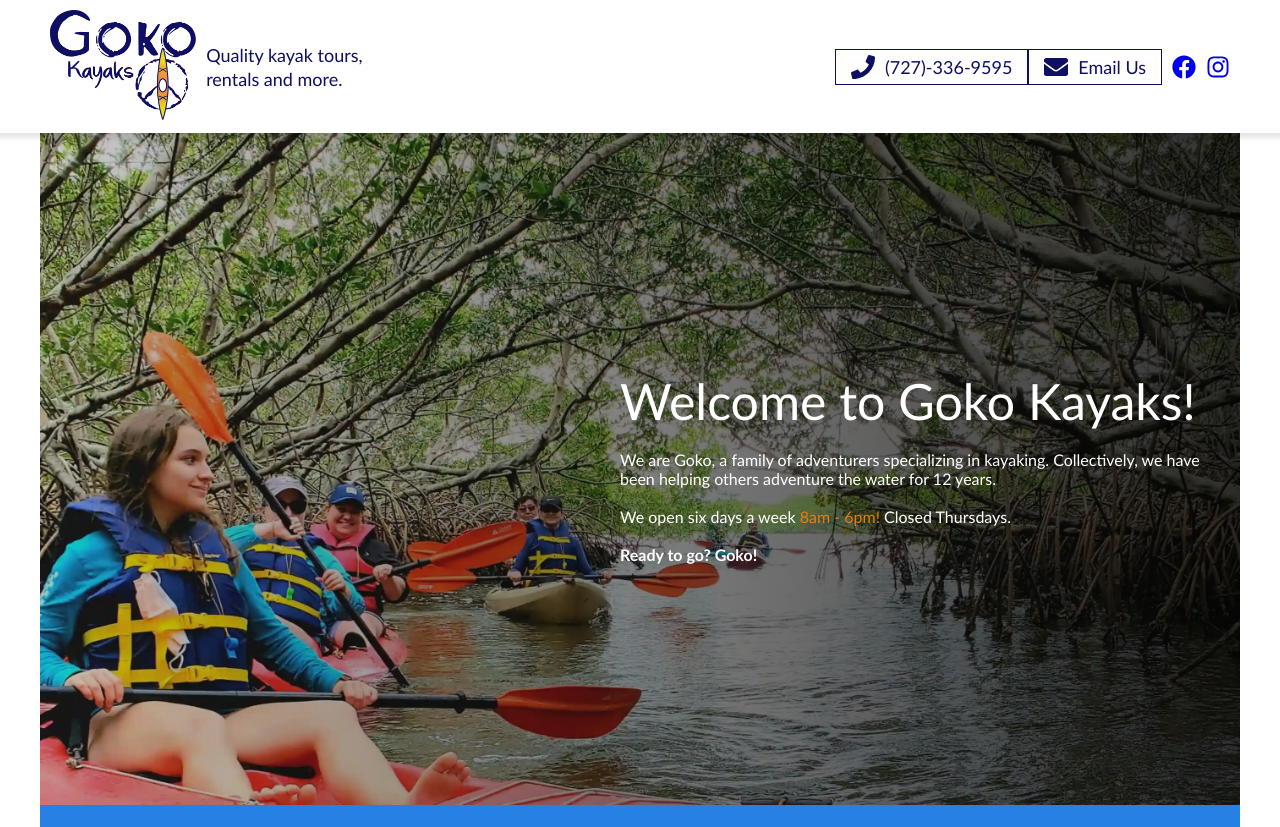
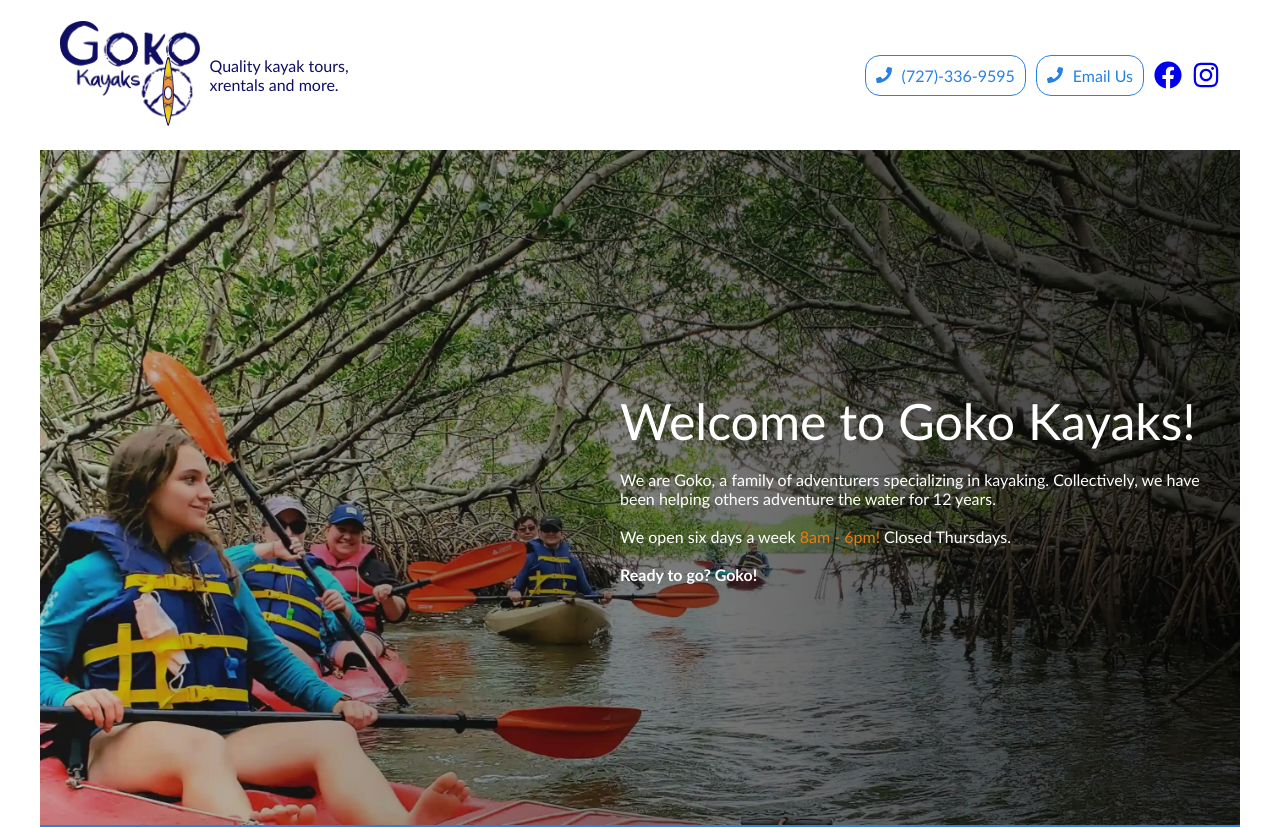
Before and after one commit to gokokayaks/goko-kayaks, a React app: page / in a window 1280 px wide. Shown: the top 827 px of the page. Built offline with nearby package versions, Linux system fonts and the light colour scheme; the HTML template or start-up script is replaced by a standard one.

Commit message:
fixed a few bugs and address feedback

```diff
--- /dev/null
+++ b/src/components/contact-item/contact-item.tsx
@@ -0,0 +1,64 @@
+import React, { FC } from 'react';
+import { FaPhone } from 'react-icons/fa';
+import styled from 'styled-components';
+import { Colors } from '../../common/styles/colors';
+import { Text } from '../text';
+
+interface ContactItemProps {
+  inverted: boolean;
+}
+
+export const ContactItem = styled.a<ContactItemProps>`
+  border: 1px solid ${(props) => (props.inverted ? Colors.white : Colors.blue)};
+  border-radius: 15px;
+  display: flex;
+  align-items: center;
+  padding: 10px;
+  text-decoration: none;
+  color: ${(props) => (props.inverted ? Colors.white : Colors.blue)};
+
+  :hover {
+    background-color: ${(props) => (props.inverted ? Colors.white : Colors.blue)};
+    color: ${(props) => (props.inverted ? Colors.blue : Colors.white)};
+
+    p {
+      color: ${(props) => (props.inverted ? Colors.blue : Colors.white)};
+    }
+  }
+
+  svg {
+    margin-right: 10px;
+  }
+
+  p {
+    color: ${(props) => (props.inverted ? Colors.white : Colors.blue)};
+  }
+`;
+
+interface ContactProps {
+  useWords?: boolean;
+  inverted?: boolean;
+  className?: string;
+}
+
+export const Email: FC<ContactProps> = ({ useWords = false, className, inverted = false }) => {
+  const text = useWords ? 'Email Us' : 'gokokayaks@gmail.com';
+
+  return (
+    <ContactItem href="mailto:gokokayaks@gmail.com" className={className} inverted={inverted}>
+      <FaPhone />
+      <Text type="paragraph">{text}</Text>
+    </ContactItem>
+  );
+};
+
+export const Phone: FC<ContactProps> = ({ useWords = false, className, inverted = false }) => {
+  const text = useWords ? 'Call Us' : '(727)-336-9595';
+
+  return (
+    <ContactItem href="tel:7273369595" className={className} inverted={inverted}>
+      <FaPhone />
+      <Text type="paragraph">{text}</Text>
+    </ContactItem>
+  );
+};
--- /dev/null
+++ b/src/components/contact-item/index.ts
@@ -0,0 +1 @@
+export { Phone, Email } from './contact-item';
--- a/src/components/nav/nav.styles.ts
+++ b/src/components/nav/nav.styles.ts
@@ -1,130 +1,86 @@
 import styled from 'styled-components';
 import { device } from '../../common/styles/breakpoints';
 import { Colors } from '../../common/styles/colors';
+import { Phone } from '../contact-item';
+import { Image } from '../image';
 
-export const NavContainer = styled.div`
-  height: 130px;
-  width: 100%;
+const heightDesktop = 150;
+const heightMobile = 140;
+
+export const NavSpacer = styled.div`
+  height: ${heightMobile}px;
+
+  @media only screen and ${device.tablet} {
+    height: ${heightDesktop}px;
+  }
 `;
 
-interface NavContentsProps {
-  isNavFullSize: boolean;
-  shouldAnimate: boolean;
-}
-
-export const NavContentsWrapper = styled.div`
+export const NavContainer = styled.nav`
   position: fixed;
-  left: 0;
-  top: 0;
+  height: ${heightMobile}px;
   width: 100%;
-  box-shadow: 0 0 5px 5px rgba(0, 0, 0, 0.1);
-  z-index: 1000;
-`;
-
-export const NavContents = styled.nav<NavContentsProps>`
+  max-width: 1200px;
+  left: 50%;
+  transform: translateX(-50%);
   display: flex;
   flex-wrap: wrap;
   align-items: center;
-  justify-content: space-between;
+  justify-content: center;
+  padding: 10px;
   box-sizing: border-box;
-  padding: ${(props) => (props.isNavFullSize ? '10px' : '5px')};
-  width: 100%;
-  background: white;
-  transition: ${({ shouldAnimate }) => (shouldAnimate ? 'padding 200ms linear' : 'none')};
-  max-width: 1200px;
-  margin: 0 auto;
-  z-index: 1;
-`;
 
-interface ImageProps {
-  isNavFullSize: boolean;
-  shouldAnimate: boolean;
-}
-
-export const Image = styled.img<ImageProps>`
-  height: ${(props) => (props.isNavFullSize ? 70 : 50)}px;
-  transition: ${({ shouldAnimate }) => (shouldAnimate ? 'height 200ms linear' : 'none')};
+  background-color: ${Colors.white};
+  z-index: 9999;
 
   @media only screen and ${device.tablet} {
-    height: ${(props) => (props.isNavFullSize ? 110 : 70)}px;
+    justify-content: space-between;
+    flex-wrap: nowrap;
+
+    height: ${heightDesktop}px;
+    padding: 20px;
   }
 `;
 
-export const LogoContainer = styled.div`
+export const LogoWrapper = styled.div`
   display: flex;
-  align-items: center;
   justify-content: center;
   width: 100%;
 
+  p {
+    align-self: center;
+  }
+
   @media only screen and ${device.tablet} {
     justify-content: flex-start;
-    width: unset;
+    width: initial;
   }
 `;
 
-interface NavTextProps {
-  isNavFullSize: boolean;
-  shouldAnimate: boolean;
-}
-
-export const NavText = styled.p<NavTextProps>`
-  margin: 0;
-  padding-left: 10px;
-  color: ${Colors.blueDark};
-  font-size: ${(props) => (props.isNavFullSize ? 14 : 12)}px;
-  line-height: ${(props) => (props.isNavFullSize ? 24 : 18)}px;
-  transition: ${({ shouldAnimate }) => (shouldAnimate ? 'font-size 200ms linear, line-height 200ms linear' : 'none')};
+export const GokoLogo = styled(Image)`
+  height: ${heightMobile * 0.5}px;
+  margin: 0 auto;
+  margin-right: 10px;
 
   @media only screen and ${device.tablet} {
-    font-size: ${(props) => (props.isNavFullSize ? 18 : 14)}px;
+    height: ${heightDesktop * 0.7}px;
   }
 `;
 
-export const ContactContainer = styled.ul`
+export const IconContainer = styled.div`
   display: flex;
-  align-items: center;
-  justify-content: center;
-  list-style-type: none;
-  padding: 0;
-  margin: 0;
-  width: 100%;
-
-  @media only screen and ${device.tablet} {
-    justify-content: flex-start;
-    width: unset;
-  }
-`;
-
-export const PhoneContainer = styled.li`
-  border: 1px solid ${Colors.blueDark};
-  padding: 0;
-  margin: 0;
-`;
-export const Phone = styled.a`
-  display: flex;
-  padding: 5px 15px;
-  align-items: center;
-  color: ${Colors.blueDark};
-  text-decoration: none;
-`;
-
-interface IconContainerProps {
-  isNavFullSize: boolean;
-  withPadding?: boolean;
-  shouldAnimate: boolean;
-}
-
-export const IconContainer = styled.span<IconContainerProps>`
-  display: flex;
-  padding-left: ${({ withPadding = true }) => (withPadding ? 10 : 0)}px;
-  font-size: ${({ isNavFullSize }) => (isNavFullSize ? 24 : 18)}px;
-  transition: ${({ shouldAnimate }) => (shouldAnimate ? 'font-size 200ms linear' : 'none')};
+  padding-left: 10px;
+  font-size: 28px;
 
   a {
     display: flex;
   }
 `;
 
-// export const Social = styled(IconContainer).i`
+export const ClickableItems = styled.div`
+  display: flex;
+  align-items: center;
+`;
 
-// `;
+export const StyledPhone = styled(Phone)`
+  margin-right: 10px;
+`;
--- a/src/components/nav/nav.tsx
+++ b/src/components/nav/nav.tsx
@@ -1,105 +1,47 @@
-import React, { useEffect, useRef, useState } from 'react';
+import React from 'react';
+import {
+  NavSpacer,
+  NavContainer,
+  GokoLogo,
+  IconContainer,
+  ClickableItems,
+  LogoWrapper,
+  StyledPhone,
+} from './nav.styles';
 import logoJpg from '../../images/goko-logo.png';
 import logoWebp from '../../images/goko-logo.webp';
-import {
-  NavContainer,
-  NavContents,
-  Image,
-  LogoContainer,
-  NavText,
-  ContactContainer,
-  PhoneContainer,
-  Phone,
-  IconContainer,
-  NavContentsWrapper,
-} from './nav.styles';
-
-import { FaPhone, FaFacebook, FaInstagram, FaEnvelope } from 'react-icons/fa';
-
-const options = {
-  rootMargin: '0px',
-  threshold: 0.7,
-};
+import { Email } from '../contact-item';
+import { FaFacebook, FaInstagram } from 'react-icons/fa';
+import { Text } from '../text';
 
 export const Nav = () => {
-  const [isNavFullSize, setNavFullSize] = useState(true);
-  const [shouldAnimate, setShouldAnimate] = useState(false);
+  return (
+    <NavSpacer>
+      <NavContainer>
+        <LogoWrapper>
+          <GokoLogo webp={logoWebp} fallback={logoJpg} alt="Goko Kayaks" />
+          <Text type="paragraph" color="blueDark">
+            Quality kayak tours,
+            <br />
+            xrentals and more.
+          </Text>
+        </LogoWrapper>
+        <ClickableItems>
+          <StyledPhone />
+          <Email useWords />
 
-  const containerRef = useRef(null);
-
-  const callback = (entries) => {
-    const [entry] = entries;
-    setNavFullSize(entry.isIntersecting);
-
-    if (!shouldAnimate) {
-      setTimeout(() => {
-        setShouldAnimate(true);
-      }, 0);
-    }
-  };
-
-  useEffect(() => {
-    const observer = new IntersectionObserver(callback, options);
-
-    if (containerRef.current) {
-      observer.observe(containerRef.current);
-    }
-
-    return () => {
-      if (containerRef.current) {
-        observer.unobserve(containerRef.current);
-      }
-    };
-  }, []);
-
-  return (
-    <NavContainer id="nav-bar" ref={containerRef}>
-      <NavContentsWrapper>
-        <NavContents isNavFullSize={isNavFullSize} shouldAnimate={shouldAnimate}>
-          <LogoContainer>
-            <picture>
-              <source srcSet={logoWebp} type="image/webp" />
-              <source srcSet={logoJpg} type="image/jpeg" />
-              <Image src={logoJpg} alt="Goko Kayaks Logo" isNavFullSize={isNavFullSize} shouldAnimate={shouldAnimate} />
-            </picture>
-            <NavText isNavFullSize={isNavFullSize} shouldAnimate={shouldAnimate}>
-              Quality kayak tours, <br /> rentals and more.
-            </NavText>
-          </LogoContainer>
-          <ContactContainer>
-            <PhoneContainer>
-              <Phone href="tel:7273369595">
-                <IconContainer isNavFullSize={isNavFullSize} withPadding={false} shouldAnimate={shouldAnimate}>
-                  <FaPhone />
-                </IconContainer>
-                <NavText isNavFullSize={isNavFullSize} shouldAnimate={shouldAnimate}>
-                  (727)-336-9595
-                </NavText>
-              </Phone>
-            </PhoneContainer>
-            <PhoneContainer>
-              <Phone href="mailto:gokokayaks@gmail.com">
-                <IconContainer isNavFullSize={isNavFullSize} withPadding={false} shouldAnimate={shouldAnimate}>
-                  <FaEnvelope />
-                </IconContainer>
-                <NavText isNavFullSize={isNavFullSize} shouldAnimate={shouldAnimate}>
-                  Email Us
-                </NavText>
-              </Phone>
-            </PhoneContainer>
-            <IconContainer isNavFullSize={isNavFullSize} shouldAnimate={shouldAnimate}>
+          <IconContainer>
             <a href="https://www.facebook.com/GokoFL">
               <FaFacebook />
             </a>
           </IconContainer>
-            <IconContainer isNavFullSize={isNavFullSize} shouldAnimate={shouldAnimate}>
+          <IconContainer>
             <a href="https://www.instagram.com/gokokayaks/">
               <FaInstagram />
             </a>
           </IconContainer>
-          </ContactContainer>
-        </NavContents>
-      </NavContentsWrapper>
+        </ClickableItems>
       </NavContainer>
+    </NavSpacer>
   );
 };
--- a/src/components/text/text.tsx
+++ b/src/components/text/text.tsx
@@ -67,6 +67,7 @@ const getMargin = (device: 'desktop' | 'mobile') => (props) => {
 
 const getWeight = (props) => {
   if (props?.weight) {
+    console.log('weight')
     const weightMap = {
       bold: 900,
       normal: 500,
@@ -88,6 +89,7 @@ interface TextProps {
   margin?: Margin;
   weight?: 'bold' | 'normal' | 'light';
   onClick?: () => void;
+  className?: string;
 }
 
 const StyledText = styled.p<Pick<TextProps, 'alignment' | 'margin' | 'weight'>>`
@@ -115,9 +117,10 @@ export const Text: FC<PropsWithChildren<TextProps>> = ({
   margin,
   weight,
   onClick,
+  className,
 }) => {
   const textTheme: ThemeProperties = theme?.[type] ?? theme.paragraph;
-  const textColor = (color || textTheme?.color) ?? Colors.black;
+  const textColor = (Colors?.[color] || textTheme?.color) ?? Colors.black;
 
   return (
     <StyledText
@@ -129,6 +132,7 @@ export const Text: FC<PropsWithChildren<TextProps>> = ({
       margin={margin}
       weight={weight}
       onClick={onClick}
+      className={className}
     >
       {children}
     </StyledText>
--- a/src/pages/home/sections/prices.tsx
+++ b/src/pages/home/sections/prices.tsx
@@ -1,6 +1,6 @@
 import React, { useContext } from 'react';
 import { Text } from '../../../components/text';
-import { PricesContainer, TextContainer, ContentContainer, Alert } from './prices.styles';
+import { PricesContainer, TextContainer, ContentContainer, Alert, StyledPlus, StyledMinus } from './prices.styles';
 import { FaAsterisk } from 'react-icons/fa';
 import { PricesSectionContext } from '../context/prices';
 
@@ -15,7 +15,7 @@ export const PricesSection = () => {
     <PricesContainer id="prices">
       <TextContainer onClick={toggleSectionOpen}>
         <Text type="subHeading" color="white" alignment="center">
-          View Our Prices
+          View Our Prices {isSectionOpen ? <StyledMinus /> : <StyledPlus />}
         </Text>
       </TextContainer>
       <ContentContainer isSectionOpen={isSectionOpen}>
@@ -117,7 +117,7 @@ export const PricesSection = () => {
             </td>
             <td>
               <Text type="paragraph" color="black">
-                POA
+                –
               </Text>
             </td>
           </tr>
--- a/src/pages/home/sections/reservation.tsx
+++ b/src/pages/home/sections/reservation.tsx
@@ -1,10 +1,9 @@
 import React, { useContext } from 'react';
 import styled from 'styled-components';
-import { Colors } from '../../../common/styles/colors';
 import { Section } from '../../../components/section';
 import { Text } from '../../../components/text';
-import { FaPhone, FaEnvelope } from 'react-icons/fa';
 import { PricesSectionContext } from '../context/prices';
+import { Email, Phone } from '../../../components/contact-item';
 
 const ContactBoxContainer = styled.div`
   display: flex;
@@ -13,18 +12,8 @@ const ContactBoxContainer = styled.div`
   margin-top: 20px;
 `;
 
-const ContactBox = styled.a`
-  display: flex;
-  align-items: center;
-  justify-content: center;
-  padding: 20px 30px;
-  border: 1px solid ${Colors.white};
-  color: ${Colors.white};
-  text-decoration: none;
-
-  svg {
-    margin-right: 10px;
-  }
+const StyledPhone = styled(Phone)`
+  margin-right: 10px;
 `;
 
 export const ReservationSection = () => {
@@ -46,20 +35,14 @@ export const ReservationSection = () => {
       <Text type="paragraph" color="white" alignment="center">
         Please view our{' '}
         <Text type="link" href="#prices" weight="bold" color="white" onClick={handlePriceListLinkClick}>
-          price list
+          <u>price list</u>
         </Text>{' '}
         to see our cancellation policy.
       </Text>
 
       <ContactBoxContainer>
-        <ContactBox href="tel:7273369595">
-          <FaPhone />
-          Call Us
-        </ContactBox>
-        <ContactBox href="mailto:gokokayaks@gmail.com">
-          <FaEnvelope />
-          Email Us
-        </ContactBox>
+        <StyledPhone useWords inverted />
+        <Email useWords inverted />
       </ContactBoxContainer>
     </Section>
   );
--- a/src/pages/home/sections/welcome.tsx
+++ b/src/pages/home/sections/welcome.tsx
@@ -78,12 +78,12 @@ export const Welcome = () => {
         Welcome to Goko Kayaks!
       </Text>
       <br />
-      <Text type="paragraph" color="white" alignment={alignment}>
+      <Text type="paragraph" color="white" alignment={alignment} weight="normal">
         We are Goko, a family of adventurers specializing in kayaking. Collectively, we have been helping others
         adventure the water for 12 years.
       </Text>
       <br />
-      <Text type="paragraph" color="white" alignment={alignment}>
+      <Text type="paragraph" color="white" alignment={alignment} weight="normal">
         We open six days a week <OpeningTimeText>8am - 6pm!</OpeningTimeText> Closed Thursdays.
       </Text>
       <br />
```
Also changed, not shown: src/pages/home/sections/footer.styles.tsx (+3 -11 lines), src/pages/home/sections/footer.tsx (+5 -10 lines), src/pages/home/sections/prices.styles.tsx (+17 -0 lines). Lines whose indentation alone changed are shown as unchanged.
